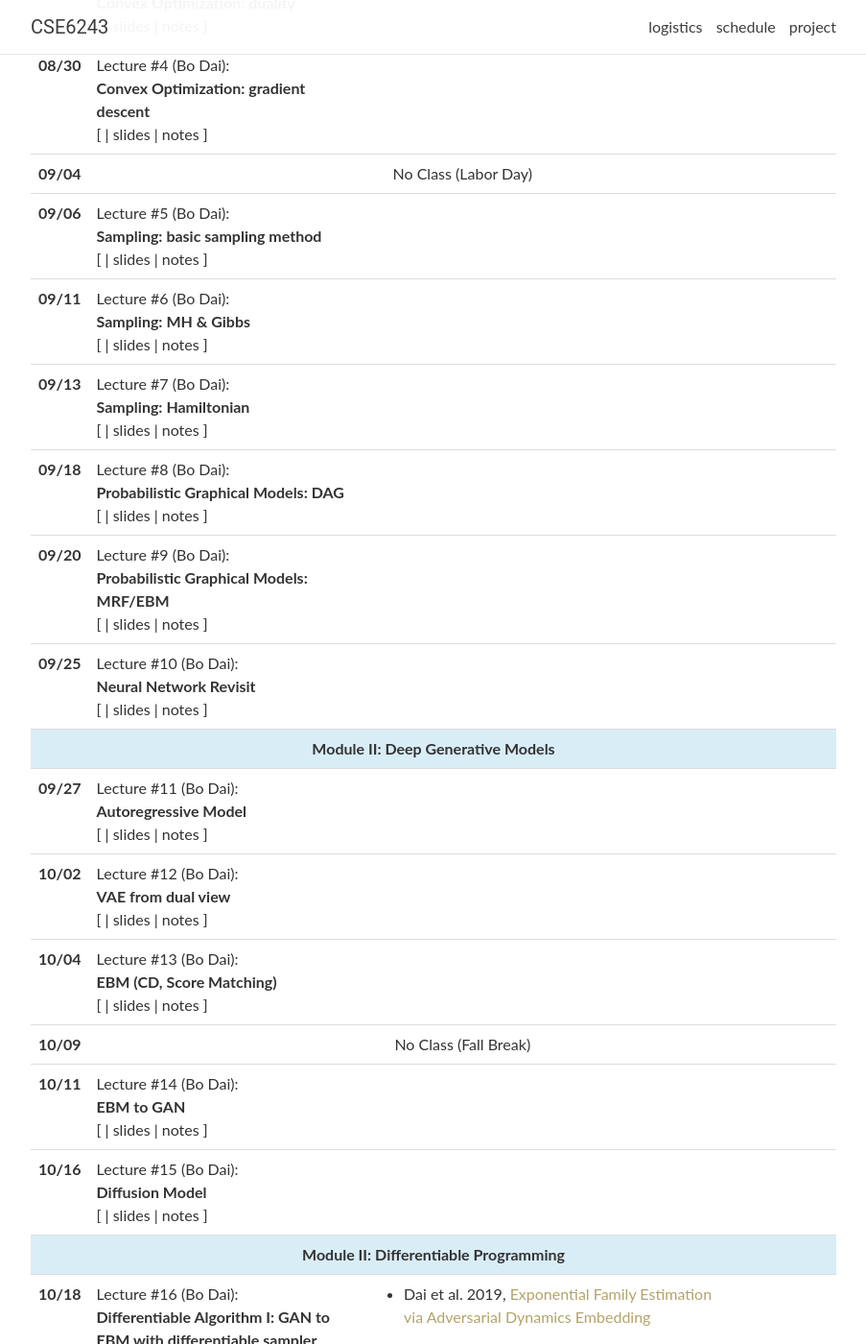
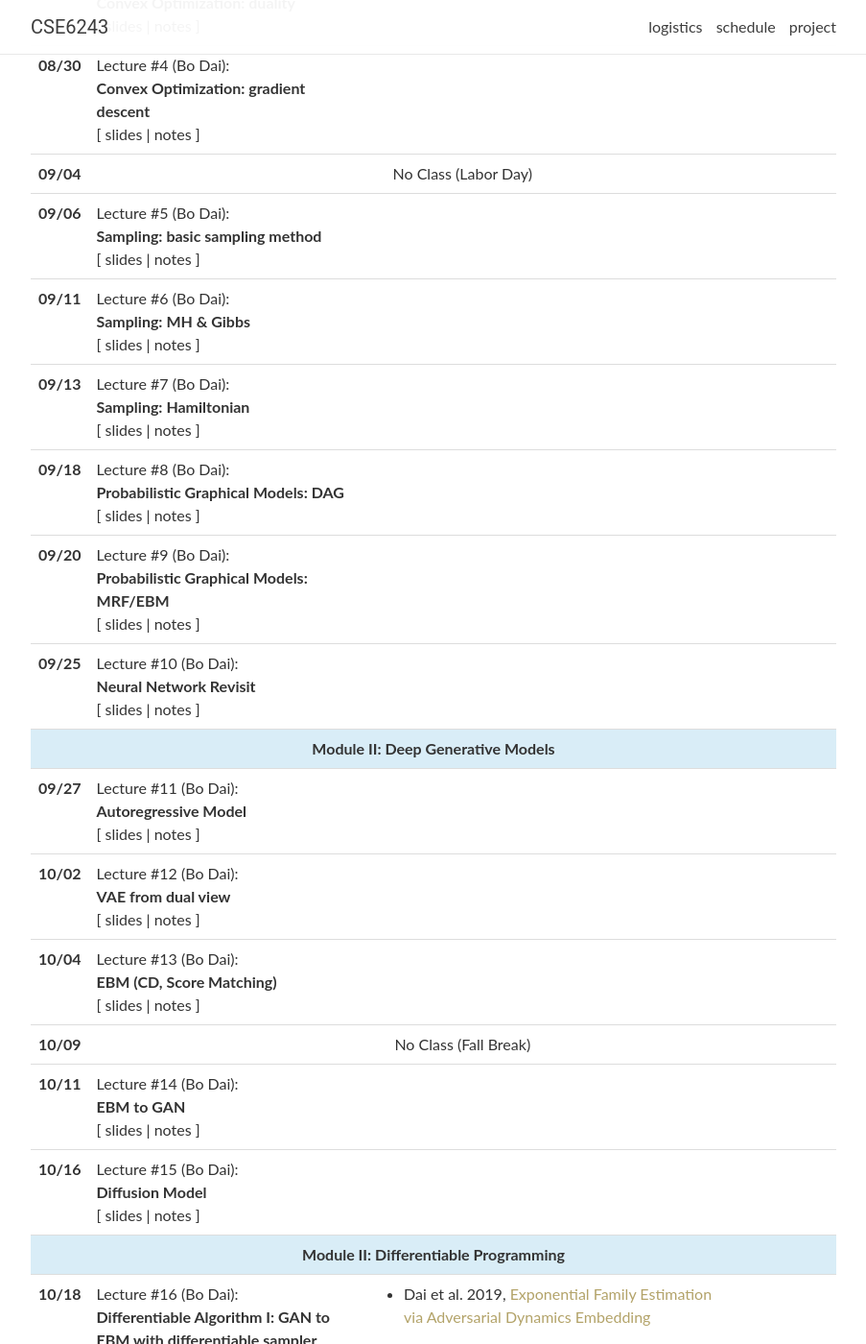
Before and after one commit to Bo-Dai/CSE6243-fall2023, a Jekyll site: the page built from _pages/lectures.md, in a window 1280 px wide and 1400 px high, scrolled down 498 px. Shown: the whole window at 96% size, without its empty margins (188-1091 px from the left). Built offline with Jekyll 4.4.1, drawn with Linux system fonts in a browser that asks for light colours; some of the changed text lies outside the part shown.

```diff
--- a/_data/lectures.yml
+++ b/_data/lectures.yml
@@ -2,7 +2,7 @@
   lecturer: Bo Dai
   title: >
     <strong>Course Overview</strong>
-  slides:
+  slides: "https://bo-dai.github.io/CSE6243-fall2023/slides/cse6243-lecture1.pdf"
   # video:
   readings:
 
--- a/_pages/lectures.md
+++ b/_pages/lectures.md
@@ -35,9 +35,9 @@ title: Schedule (Tentative)
         <br />
         [
             {% if lecture.slides %}
-            | <a href="{{ lecture.slides }}" target="_blank">slides</a>
+            <a href="{{ lecture.slides }}" target="_blank">slides</a>
             {% else %}
-            | slides
+            slides
             {% endif %}
             {% if lecture.annotated %}
               (<a href="{{ lecture.annotated }}" target="_blank">annotated</a>)
```
